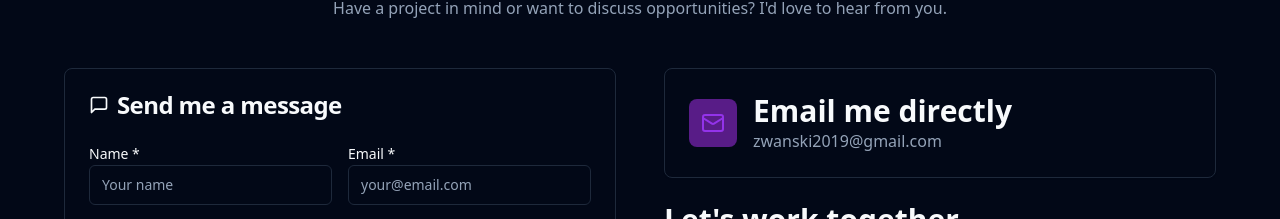
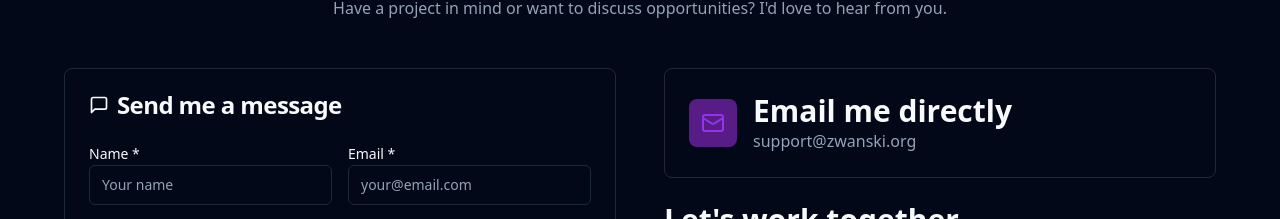
Before and after one commit to zwanski2019/ibrahim-mohamed-portfolio-website, a React (Vite) app: page / in a window 1280 px wide. Shown: the part 7816-8035 px from the top of the page. Built offline with nearby package versions, Linux system fonts and the light colour scheme; no server answers; the database is empty.

Commit message:
Add professional email to website
Add professional email address to contact information.

```diff
--- a/src/components/Contact.tsx
+++ b/src/components/Contact.tsx
@@ -118,10 +118,10 @@ export default function Contact() {
                 <div>
                   <h4 className="font-semibold mb-1">Email</h4>
                   <a
-                    href="mailto:mohaaibb4@proton.me"
+                    href="mailto:support@zwanski.org"
                     className="text-muted-foreground hover:text-primary transition-colors"
                   >
-                    mohaaibb4@proton.me
+                    support@zwanski.org
                   </a>
                 </div>
               </div>
@@ -161,7 +161,7 @@ export default function Contact() {
                   </a>
 
                   <a
-                    href="mailto:mohaaibb4@proton.me"
+                    href="mailto:support@zwanski.org"
                     className="p-3 rounded-full bg-muted/50 hover:bg-muted transition-colors"
                     aria-label="Email"
                   >
--- a/src/components/dynamic/DynamicContact.tsx
+++ b/src/components/dynamic/DynamicContact.tsx
@@ -140,7 +140,7 @@ const DynamicContact = () => {
                   </div>
                   <div>
                     <h3 className="font-semibold">Email me directly</h3>
-                    <p className="text-muted-foreground">zwanski2019@gmail.com</p>
+                    <p className="text-muted-foreground">support@zwanski.org</p>
                   </div>
                 </div>
               </CardContent>
```
